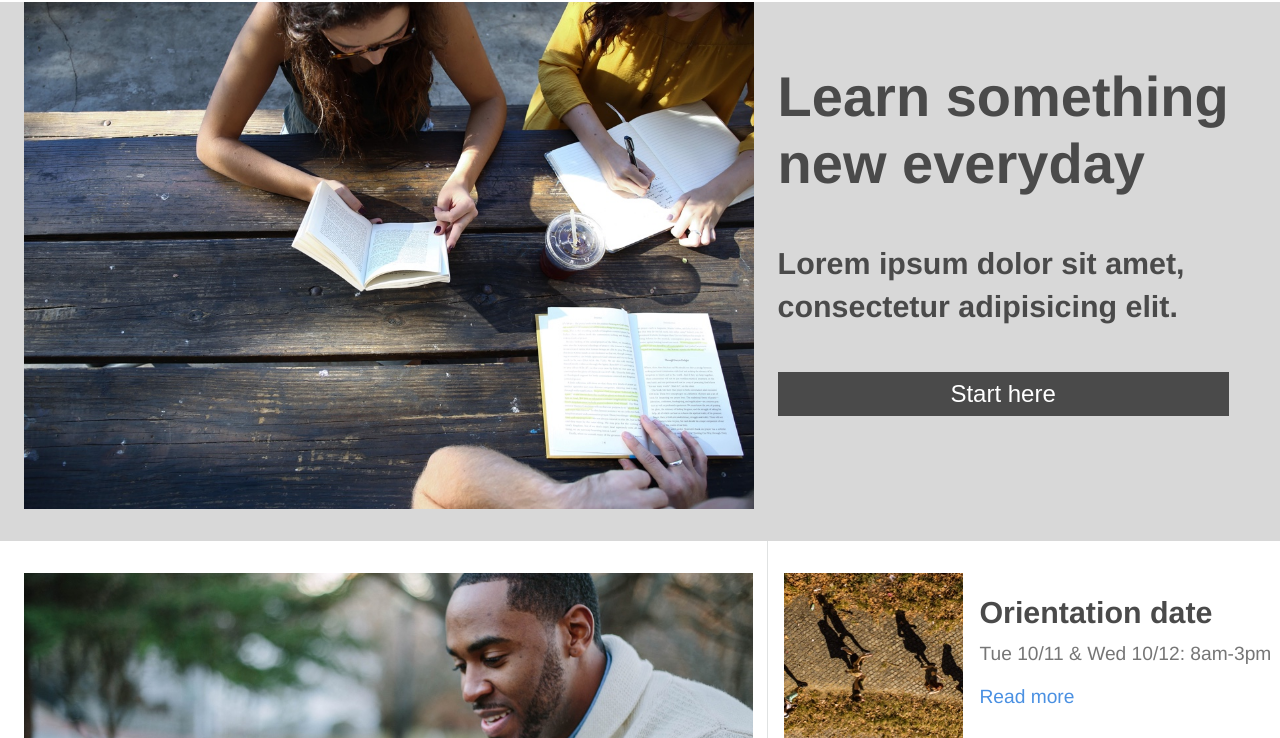
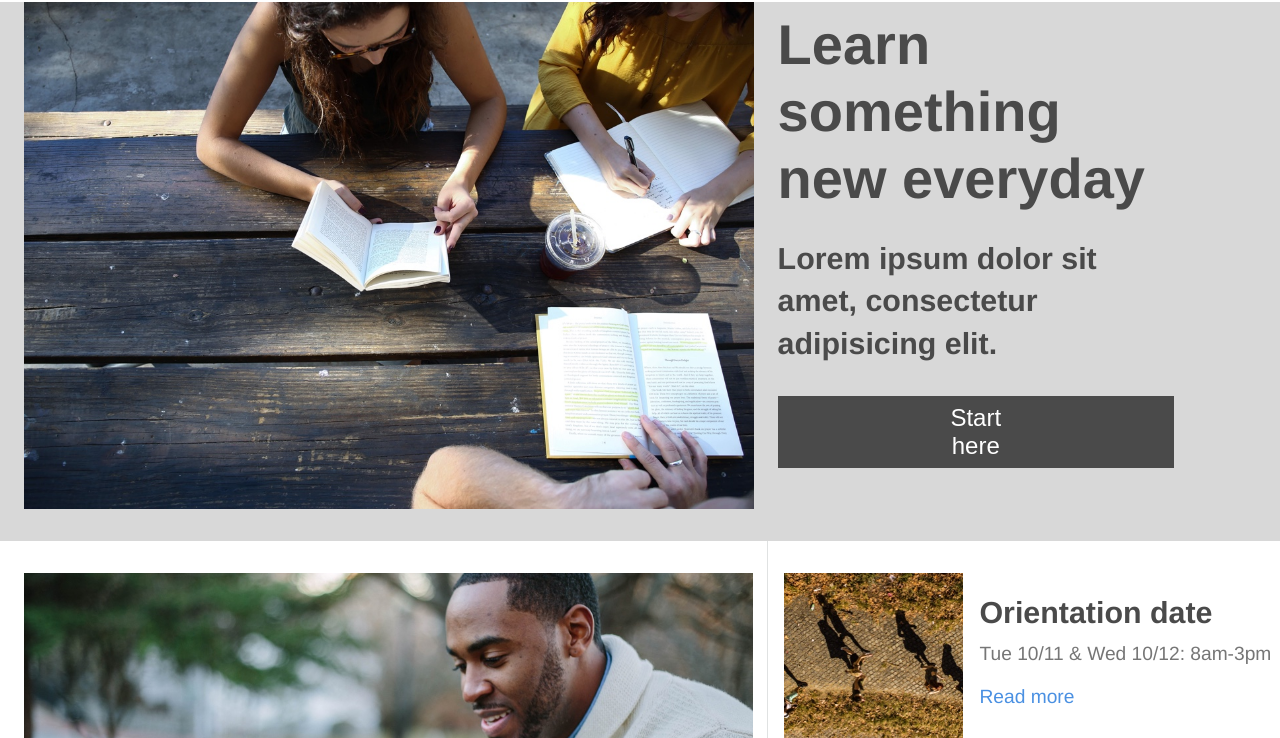
Before and after one commit to tphilippova/colmaracademy, a plain HTML site: page index.html in a window 1280 px wide. Shown: the part 62-800 px from the top of the page. Drawn offline with Linux system fonts and the light colour scheme.

Commit message:
Create style for .call

```diff
--- a/resources/css/style.css
+++ b/resources/css/style.css
@@ -75,6 +75,10 @@ li a:active {
   padding: 2rem 1.5rem;
 }
 
+.call {
+  width: 30%;
+}
+
 h1, h2, h3, h4 {
   font-weight: bold;
   color: rgb(74, 74, 74);
@@ -87,6 +91,10 @@ h1 {
 
 h4 {
   font-size: 1.9rem;
+}
+
+.call h4 {
+  padding: 1.5rem 0 2rem 0;
 }
 
 .btn {
```
Also changed, not shown: index.html (+0 -4 lines).
